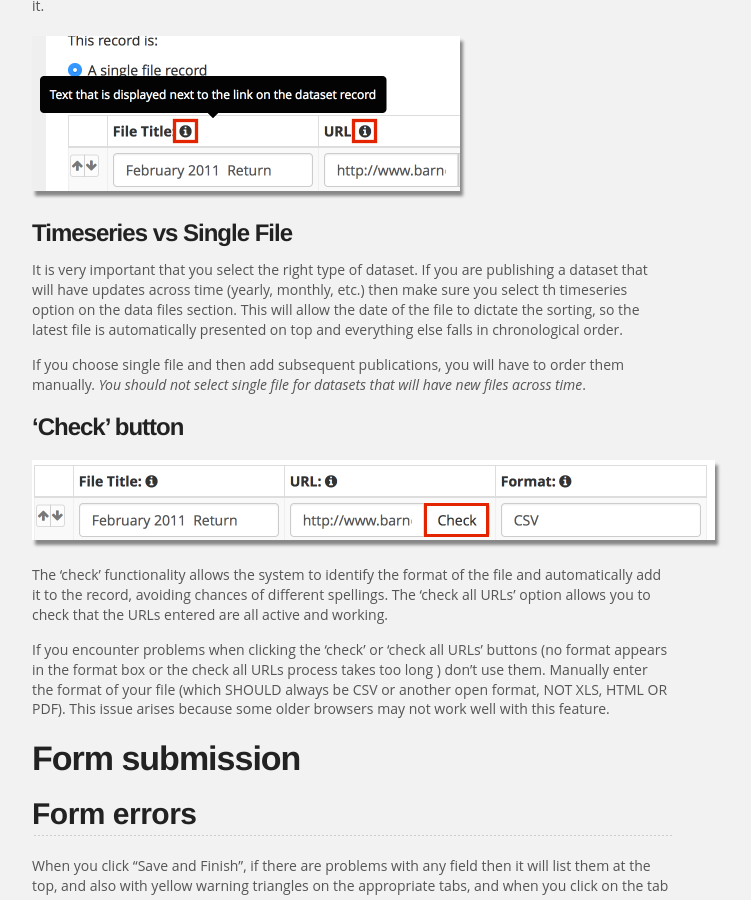
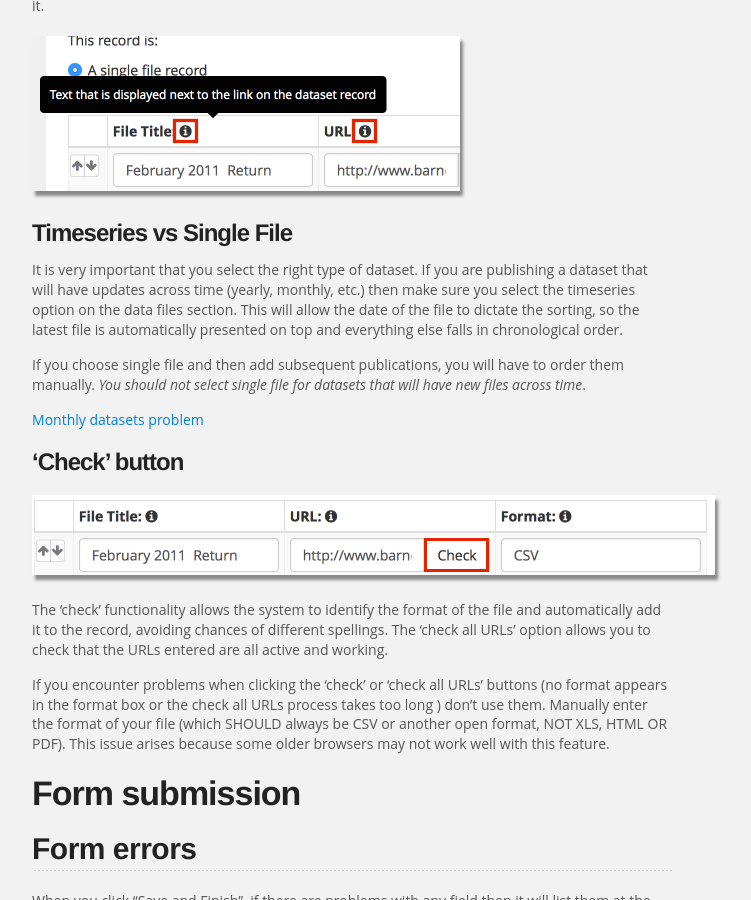
Before and after one commit to datagovuk/guidance, a Jekyll site: the page built from dataset_form.md, in a window 1280 px wide and 900 px high, scrolled down 1756 px. Shown: the whole window, without its empty margins (288-1039 px from the left). Built offline with Jekyll 4.4.1, drawn with Linux system fonts in a browser that asks for light colours.

Commit message:
Add monthly datasets problem

```diff
--- a/dataset_form.md
+++ b/dataset_form.md
@@ -44,10 +44,11 @@ Many fields have an 'information' icon, which displays more guidance if you hove
 
 ### Timeseries vs Single File
 
-It is very important that you select the right type of dataset. If you are publishing a dataset that will have updates across time (yearly, monthly, etc.) then make sure you select th
-timeseries option on the data files section. This will allow the date of the file to dictate the sorting, so the latest file is automatically presented on top and everything else falls in chronological order.
+It is very important that you select the right type of dataset. If you are publishing a dataset that will have updates across time (yearly, monthly, etc.) then make sure you select the timeseries option on the data files section. This will allow the date of the file to dictate the sorting, so the latest file is automatically presented on top and everything else falls in chronological order.
 
 If you choose single file and then add subsequent publications, you will have to order them manually. *You should not select single file for datasets that will have new files across time*.
+
+[Monthly datasets problem](monthly_datasets_problem.html)
 
 ### 'Check' button
 
```
Also changed, not shown: index.md (+2 -0 lines), monthly_datasets_problem.md (added, +52 -0 lines), images/monthly_datasets_dataset.png (added), images/monthly_datasets_form.png (added), images/monthly_datasets_form_row.png (added), images/monthly_datasets_search_ok.png (added), images/monthly_datasets_search_problem.png (added).
